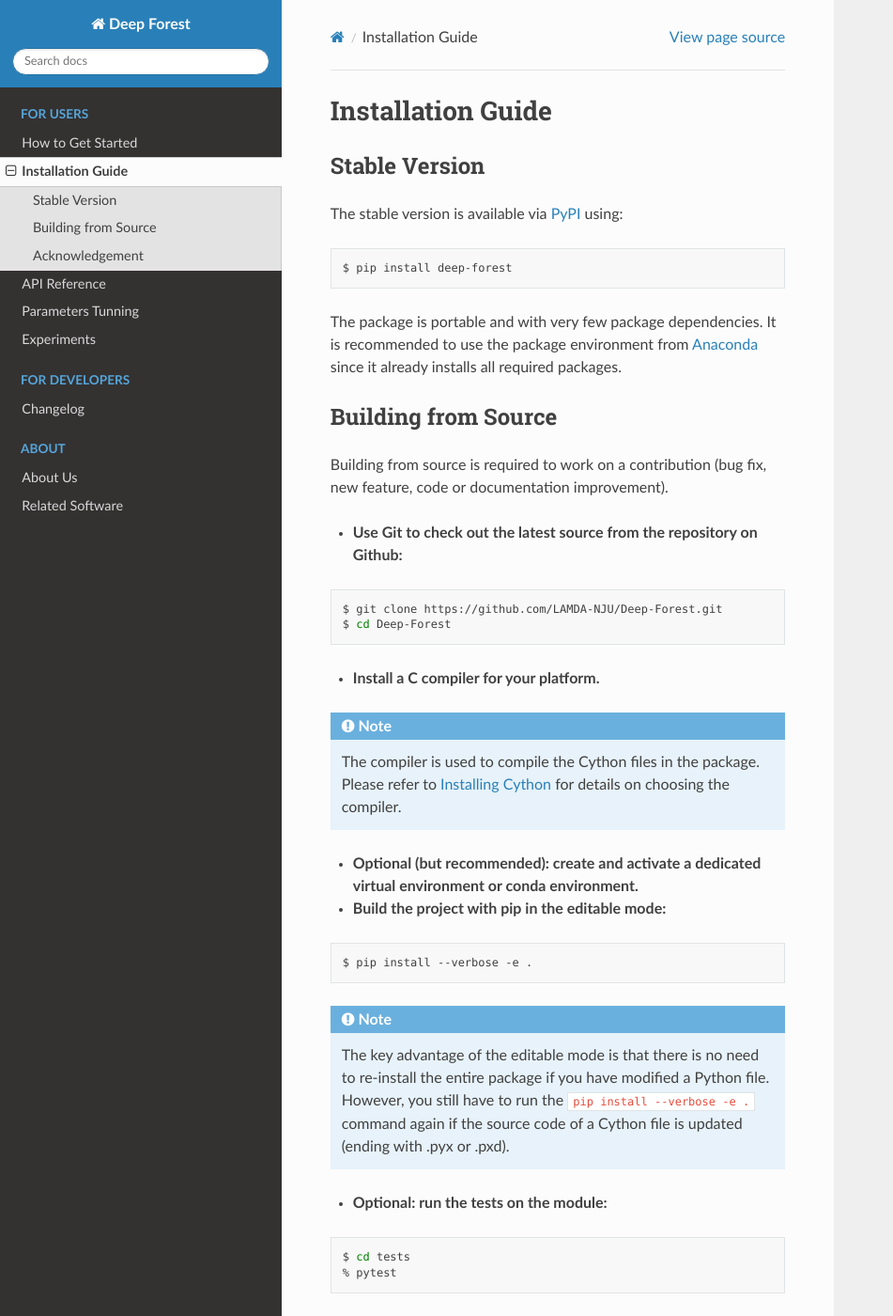
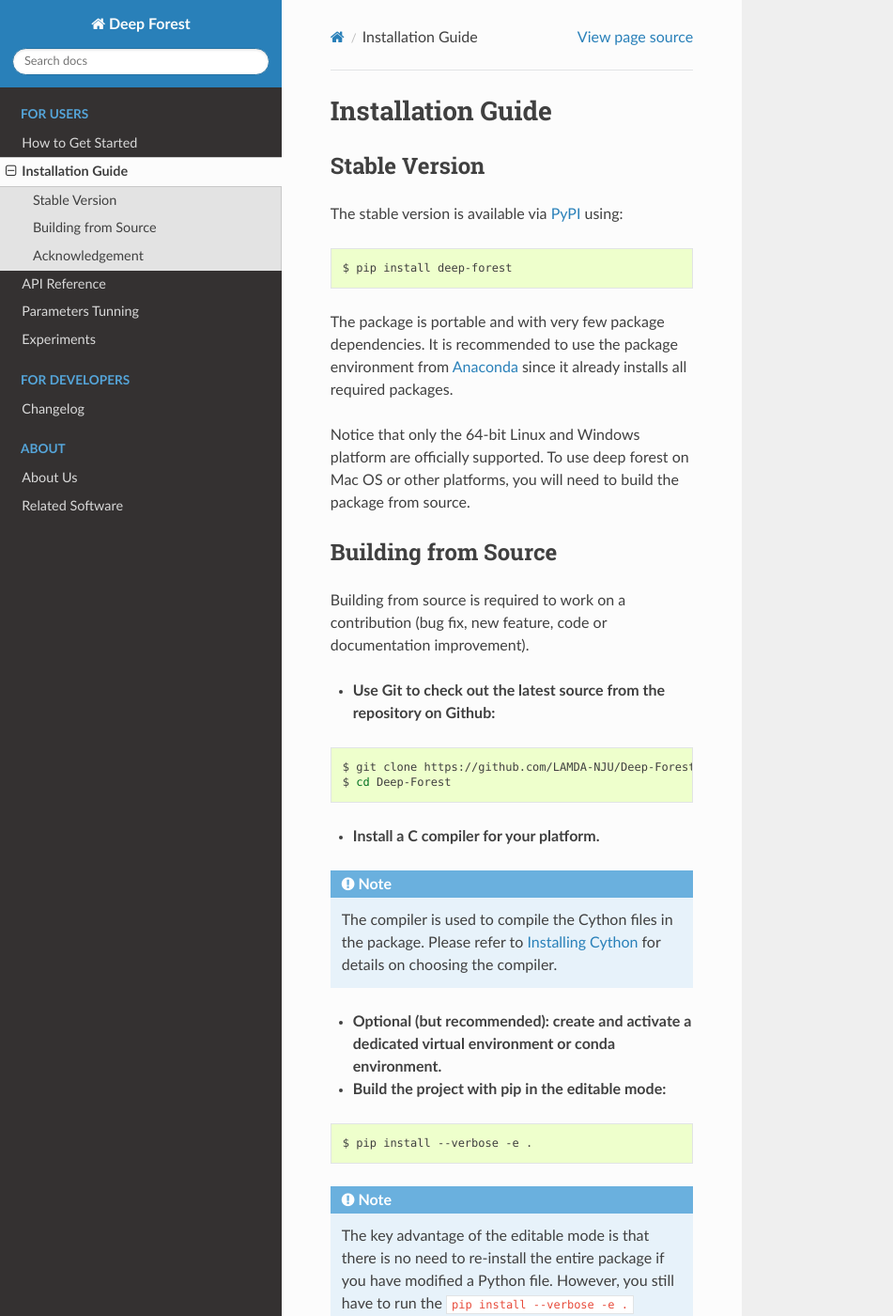
Before and after one commit to LAMDA-NJU/Deep-Forest, a Sphinx documentation site: the page built from docs/installation_guide.rst, in a window 1280 px wide and 1400 px high. Shown: the whole window at 94% size, without its empty margins (0-951 px from the left). Built offline with Sphinx 7.4.7 and the Read the Docs theme 2.0.0, drawn with Linux system fonts in a browser that asks for light colours; some of the changed text lies outside the part shown.

Commit message:
[DOC] Update documentation

```diff
--- a/docs/_static/custom.css
+++ b/docs/_static/custom.css
@@ -1,3 +1,3 @@
 .wy-nav-content {
-    max-width: 60%;
+    max-width: 50%;
 }
--- a/docs/conf.py
+++ b/docs/conf.py
@@ -19,7 +19,7 @@ sys.path.insert(0, os.path.abspath('..'))
 # -- Project information -----------------------------------------------------
 
 project = 'Deep Forest'
-copyright = '2021, LAMDA Group, Nanjing University'
+copyright = '2021, LAMDA, Nanjing University, China'
 author = 'Yi-Xuan Xu'
 
 # The master toctree document.
@@ -55,7 +55,7 @@ templates_path = ['_templates']
 exclude_patterns = ['_build', 'Thumbs.db', '.DS_Store']
 
 # The name of the Pygments (syntax highlighting) style to use.
-pygments_style = "default"
+pygments_style = "sphinx"
 
 # -- Options for HTML output -------------------------------------------------
 
--- a/docs/installation_guide.rst
+++ b/docs/installation_guide.rst
@@ -12,6 +12,7 @@ The stable version is available via `PyPI <https://pypi.org/>`__ using:
 
 The package is portable and with very few package dependencies. It is recommended to use the package environment from `Anaconda <https://www.anaconda.com/>`__ since it already installs all required packages.
 
+Notice that only the 64-bit Linux and Windows platform are officially supported. To use deep forest on Mac OS or other platforms, you will need to build the package from source.
 
 Building from Source
 --------------------
```
